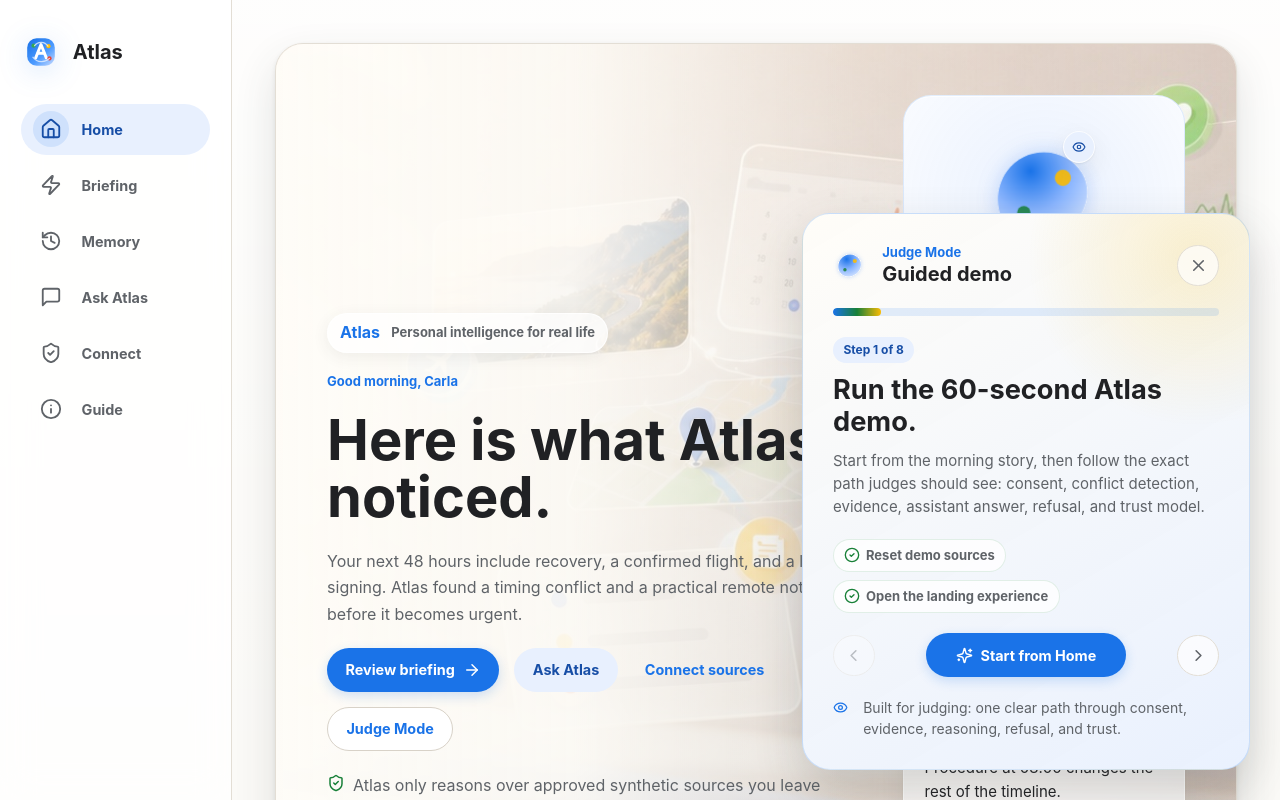
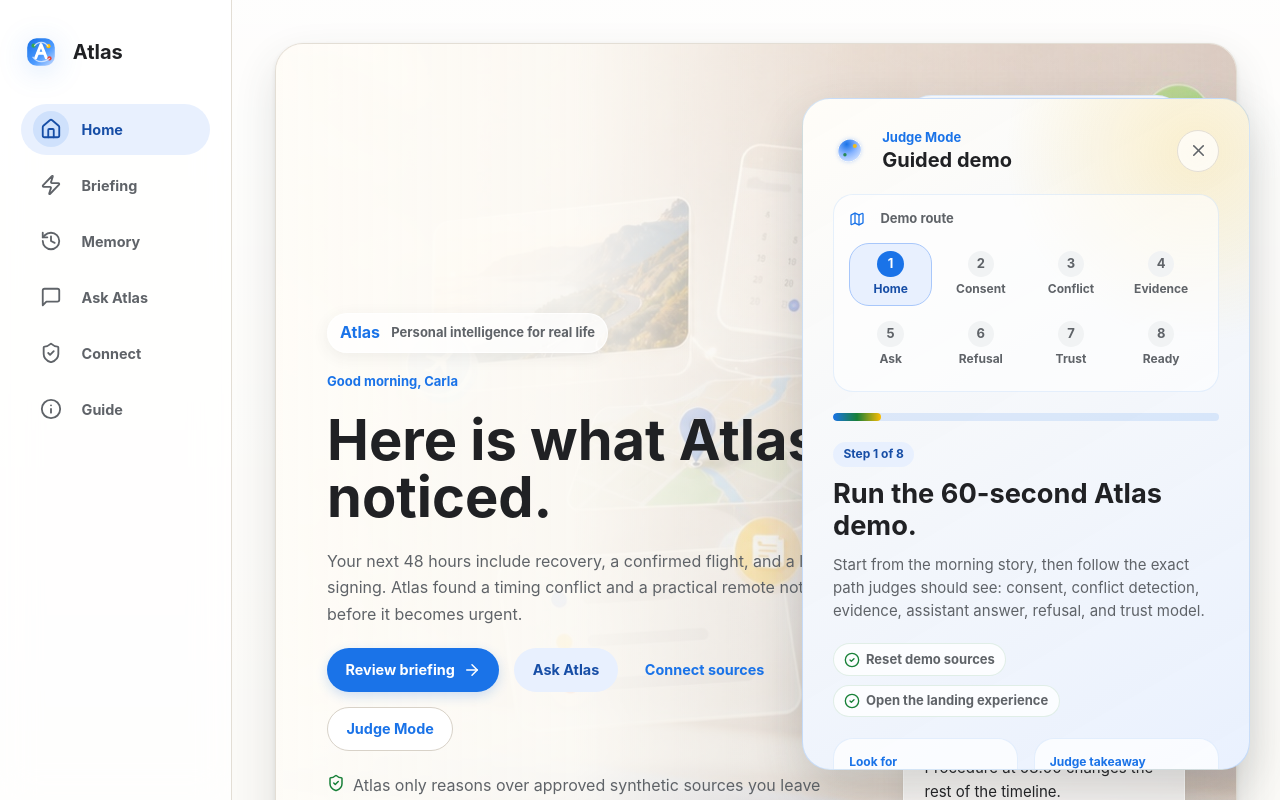
Before and after one commit to CarlasHub/smart-life-atlas, a React (Vite) app: page / in a window 1280 px wide. Both pictures are taken after a click on the button "Judge Mode". Built offline with nearby package versions, Linux system fonts and the light colour scheme.

Commit message:
Improve judge mode walkthrough

```diff
--- a/src/App.jsx
+++ b/src/App.jsx
@@ -79,6 +79,14 @@ function App() {
     setJudgeStepIndex(0);
   };
 
+  const resetJudgeDemo = () => {
+    restoreDemoSources();
+    setAskDemoQuery(null);
+    setGuideTab('steps');
+    setActiveView('home');
+    setJudgeStepIndex(0);
+  };
+
   const renderView = () => {
     switch (activeView) {
       case 'briefing':
@@ -137,6 +145,7 @@ function App() {
         onDisableTravel={disableTravelForDemo}
         onAskDemoQuery={askDemoQuestion}
         onOpenGuideSecurity={openGuideSecurity}
+        onResetDemo={resetJudgeDemo}
       />
     </div>
   );
--- a/src/components/JudgeMode.jsx
+++ b/src/components/JudgeMode.jsx
@@ -1,48 +1,74 @@
-import { CheckCircle2, ChevronLeft, ChevronRight, Eye, PlayCircle, RotateCcw, ShieldCheck, Sparkles, X } from 'lucide-react';
+import {
+  CheckCircle2,
+  ChevronLeft,
+  ChevronRight,
+  Eye,
+  Map,
+  PlayCircle,
+  RotateCcw,
+  ShieldCheck,
+  Sparkles,
+  X
+} from 'lucide-react';
 import { AtlasSpark } from './AtlasSpark';
 
 const STEPS = [
   {
     id: 'start',
+    shortLabel: 'Home',
     eyebrow: 'Judge Mode',
     title: 'Run the 60-second Atlas demo.',
     body: 'Start from the morning story, then follow the exact path judges should see: consent, conflict detection, evidence, assistant answer, refusal, and trust model.',
+    lookFor: 'A human product experience, not a dashboard.',
+    takeaway: 'Atlas frames scattered life signals as one calm daily story.',
     actionLabel: 'Start from Home',
     view: 'home',
     checklist: ['Reset demo sources', 'Open the landing experience'],
   },
   {
     id: 'connect',
+    shortLabel: 'Consent',
     eyebrow: 'Consent first',
     title: 'Show that intelligence starts with approval.',
     body: 'Atlas only reasons over connected life areas. The demo opens with Health, Travel, Integrity, Family, and Memory on, while Money stays off.',
+    lookFor: 'Life areas come before app-level details.',
+    takeaway: 'The product makes consent understandable to normal users.',
     actionLabel: 'Open Connect',
     view: 'connect',
     checklist: ['Life areas are visible', 'Source toggles are real'],
   },
   {
     id: 'briefing',
+    shortLabel: 'Conflict',
     eyebrow: 'Hidden conflict',
     title: 'Open the Post-Op Compliance Trap.',
     body: 'This is the strongest demo moment: procedure at 08:00, no flying for 36 hours, flight at 19:30, legal signing Friday 09:00, and a Friday 12:00 deadline.',
+    lookFor: 'The medical, travel, and legal facts become one story.',
+    takeaway: 'Atlas finds a cross-app risk a normal calendar would miss.',
     actionLabel: 'Open Briefing',
     view: 'briefing',
     checklist: ['Timing conflict visible', '$250,000 risk visible'],
   },
   {
     id: 'evidence',
+    shortLabel: 'Evidence',
     eyebrow: 'Evidence layer',
     title: 'Show why Atlas reached the conclusion.',
     body: 'Use the briefing trace and evidence cards to show that Atlas connects source records before suggesting Clause 8.1 as the remote notary path.',
+    lookFor: 'The trace, evidence cards, and Clause 8.1 workaround.',
+    takeaway: 'Every important claim has a supporting signal.',
     actionLabel: 'Review evidence',
     view: 'briefing',
     checklist: ['Trace is inspectable', 'Clause 8.1 is cited'],
   },
   {
     id: 'ask',
+    shortLabel: 'Ask',
     eyebrow: 'Assistant proof',
     title: 'Ask why tomorrow is risky.',
     body: 'Atlas answers from approved synthetic sources. This demonstrates the Gemini-style assistant behavior without a backend or cloud charge.',
+    lookFor: 'The assistant sends the preset question and answers from approved sources.',
+    takeaway: 'Atlas feels agentic while remaining deterministic and safe.',
     actionLabel: 'Ask the risky question',
     view: 'ask',
     queryId: 'risky',
@@ -51,9 +77,12 @@ const STEPS = [
   },
   {
     id: 'refusal',
+    shortLabel: 'Refusal',
     eyebrow: 'Source gate',
     title: 'Turn Travel off and ask again.',
     body: 'This proves Atlas is not just a scripted warning screen. When a required source is unavailable, the assistant refuses instead of guessing.',
+    lookFor: 'Travel is removed, then the same question is refused.',
+    takeaway: 'Consent changes the answer path immediately.',
     actionLabel: 'Show source refusal',
     view: 'ask',
     disableTravel: true,
@@ -62,9 +91,12 @@ const STEPS = [
   },
   {
     id: 'security',
+    shortLabel: 'Trust',
     eyebrow: 'Trust model',
     title: 'Finish on Trust & security.',
     body: 'Show that the live demo is synthetic and free to open, while the future path is Google Sign-In, Agent Builder, Gemini, and MongoDB MCP.',
+    lookFor: 'No cloud calls, synthetic data, and the future backend path.',
+    takeaway: 'The demo is safe today and has a credible production architecture.',
     actionLabel: 'Open Trust & security',
     view: 'guide',
     guideTab: 'security',
@@ -73,9 +105,12 @@ const STEPS = [
   },
   {
     id: 'finish',
+    shortLabel: 'Ready',
     eyebrow: 'Ready to judge',
     title: 'The core story is complete.',
     body: 'Atlas has shown the full path: approved sources become a daily story, hidden risks become explainable, evidence stays visible, and missing sources stop the answer.',
+    lookFor: 'A complete concept, not only isolated screens.',
+    takeaway: 'Atlas is a Google ecosystem life intelligence layer with a safe static proof.',
     actionLabel: 'Restart demo',
     view: 'home',
     restoreSources: true,
@@ -94,6 +129,7 @@ export function JudgeMode({
   onDisableTravel,
   onAskDemoQuery,
   onOpenGuideSecurity,
+  onResetDemo,
 }) {
   const step = STEPS[stepIndex] || STEPS[0];
   const isLastStep = stepIndex === STEPS.length - 1;
@@ -129,8 +165,11 @@ export function JudgeMode({
   if (!isOpen) {
     return (
       <button type="button" className="judge-mode-launcher" onClick={onOpen}>
-        <PlayCircle size={20} aria-hidden="true" />
-        <span>Judge Mode</span>
+        <span className="judge-launch-icon"><PlayCircle size={20} aria-hidden="true" /></span>
+        <span>
+          <strong>Judge Mode</strong>
+          <small>60-second guided demo</small>
+        </span>
       </button>
     );
   }
@@ -150,6 +189,27 @@ export function JudgeMode({
         </button>
       </header>
 
+      <div className="judge-route" aria-label="Demo route">
+        <div className="judge-route-heading">
+          <Map size={16} aria-hidden="true" />
+          <span>Demo route</span>
+        </div>
+        <div className="judge-route-steps">
+          {STEPS.map((item, index) => (
+            <button
+              key={item.id}
+              type="button"
+              className={`judge-route-step ${index === stepIndex ? 'active' : ''} ${index < stepIndex ? 'complete' : ''}`}
+              onClick={() => onStepChange(index)}
+              aria-current={index === stepIndex ? 'step' : undefined}
+            >
+              <span>{index + 1}</span>
+              <small>{item.shortLabel}</small>
+            </button>
+          ))}
+        </div>
+      </div>
+
       <div className="judge-progress" aria-label={`Step ${stepIndex + 1} of ${STEPS.length}`}>
         <span style={{ width: `${progress}%` }} />
       </div>
@@ -167,6 +227,17 @@ export function JudgeMode({
             {item}
           </span>
         ))}
+      </div>
+
+      <div className="judge-context-grid">
+        <article>
+          <span>Look for</span>
+          <p>{step.lookFor}</p>
+        </article>
+        <article>
+          <span>Judge takeaway</span>
+          <p>{step.takeaway}</p>
+        </article>
       </div>
 
       <footer className="judge-mode-actions">
@@ -196,6 +267,11 @@ export function JudgeMode({
         </button>
       </footer>
 
+      <button type="button" className="judge-reset-button" onClick={onResetDemo}>
+        <RotateCcw size={15} aria-hidden="true" />
+        Reset demo state
+      </button>
+
       <p className="judge-mode-note">
         <Eye size={15} aria-hidden="true" />
         Built for judging: one clear path through consent, evidence, reasoning, refusal, and trust.
--- a/src/styles/_components.scss
+++ b/src/styles/_components.scss
@@ -115,10 +115,10 @@
   min-height: 3rem;
   display: inline-flex;
   align-items: center;
-  gap: 0.55rem;
+  gap: 0.7rem;
   border: 1px solid rgba(26, 115, 232, 0.18);
   border-radius: var(--md-sys-shape-corner-full);
-  padding: 0.65rem 1rem;
+  padding: 0.55rem 1rem 0.55rem 0.62rem;
   background: rgba(255, 255, 255, 0.88);
   color: var(--md-sys-color-primary);
   box-shadow: var(--shadow-lift);
@@ -126,6 +126,28 @@
   cursor: pointer;
   font-family: inherit;
   @include label-large;
+
+  > span:last-child {
+    display: grid;
+    gap: 0.05rem;
+    text-align: left;
+  }
+
+  small {
+    color: var(--md-sys-color-on-surface-variant);
+    @include label-small;
+  }
+}
+
+.judge-launch-icon {
+  width: 2.45rem;
+  height: 2.45rem;
+  display: inline-flex;
+  align-items: center;
+  justify-content: center;
+  border-radius: var(--md-sys-shape-corner-full);
+  background: var(--md-sys-color-primary);
+  color: var(--md-sys-color-on-primary);
 }
 
 .judge-mode-panel {
@@ -151,7 +173,9 @@
 .judge-mode-header,
 .judge-mode-title,
 .judge-mode-actions,
-.judge-mode-note {
+.judge-mode-note,
+.judge-route-heading,
+.judge-reset-button {
   display: flex;
   align-items: center;
   gap: var(--space-s);
@@ -201,6 +225,78 @@
     border-radius: inherit;
     background: linear-gradient(90deg, var(--atlas-blue), var(--atlas-green), var(--atlas-yellow));
     transition: width 180ms ease;
+  }
+}
+
+.judge-route {
+  display: grid;
+  gap: var(--space-s);
+  padding: var(--space-s);
+  border: 1px solid rgba(26, 115, 232, 0.1);
+  border-radius: var(--md-sys-shape-corner-large);
+  background: rgba(255, 255, 255, 0.6);
+}
+
+.judge-route-heading {
+  color: var(--md-sys-color-on-surface-variant);
+  @include label-medium;
+
+  svg {
+    color: var(--md-sys-color-primary);
+  }
+}
+
+.judge-route-steps {
+  display: grid;
+  grid-template-columns: repeat(4, minmax(0, 1fr));
+  gap: 0.45rem;
+}
+
+.judge-route-step {
+  min-width: 0;
+  display: grid;
+  justify-items: center;
+  gap: 0.25rem;
+  border: 1px solid transparent;
+  border-radius: var(--md-sys-shape-corner-large);
+  padding: 0.45rem 0.25rem;
+  background: transparent;
+  color: var(--md-sys-color-on-surface-variant);
+  font-family: inherit;
+  cursor: pointer;
+
+  span {
+    width: 1.65rem;
+    height: 1.65rem;
+    display: inline-flex;
+    align-items: center;
+    justify-content: center;
+    border-radius: var(--md-sys-shape-corner-full);
+    background: var(--md-sys-color-surface-variant);
+    @include label-medium;
+  }
+
+  small {
+    max-width: 100%;
+    overflow-wrap: anywhere;
+    text-align: center;
+    @include label-small;
+  }
+
+  &.complete span {
+    background: var(--md-sys-color-secondary-container);
+    color: var(--md-sys-color-on-secondary-container);
+  }
+
+  &.active {
+    border-color: #a8c7fa;
+    background: var(--md-sys-color-primary-container);
+    color: var(--md-sys-color-on-primary-container);
+
+    span {
+      background: var(--md-sys-color-primary);
+      color: var(--md-sys-color-on-primary);
+    }
   }
 }
 
@@ -244,10 +340,50 @@
   }
 }
 
+.judge-context-grid {
+  display: grid;
+  grid-template-columns: repeat(2, minmax(0, 1fr));
+  gap: var(--space-s);
+
+  article {
+    min-width: 0;
+    display: grid;
+    gap: 0.35rem;
+    padding: var(--space-s);
+    border: 1px solid rgba(26, 115, 232, 0.1);
+    border-radius: var(--md-sys-shape-corner-large);
+    background: rgba(255, 255, 255, 0.72);
+  }
+
+  span {
+    color: var(--md-sys-color-primary);
+    @include label-small;
+  }
+
+  p {
+    margin: 0;
+    color: var(--md-sys-color-on-surface-variant);
+    @include body-small;
+  }
+}
+
 .judge-mode-actions {
   .m3-button {
     min-width: 12.5rem;
   }
+}
+
+.judge-reset-button {
+  width: fit-content;
+  justify-self: center;
+  border: 0;
+  border-radius: var(--md-sys-shape-corner-full);
+  padding: 0.45rem 0.7rem;
+  background: transparent;
+  color: var(--md-sys-color-primary);
+  cursor: pointer;
+  font-family: inherit;
+  @include label-medium;
 }
 
 .judge-mode-note {
```
Also changed, not shown: src/styles/_responsive.scss (+12 -0 lines), 1 other file (tests, documents, lock files or other folders).
